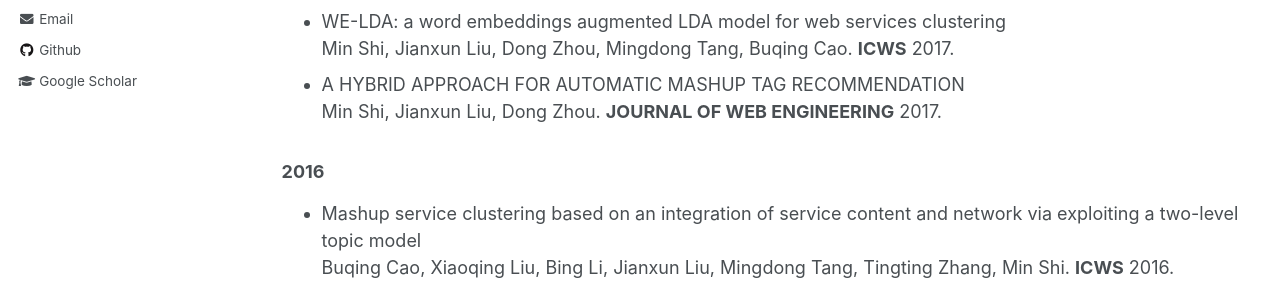
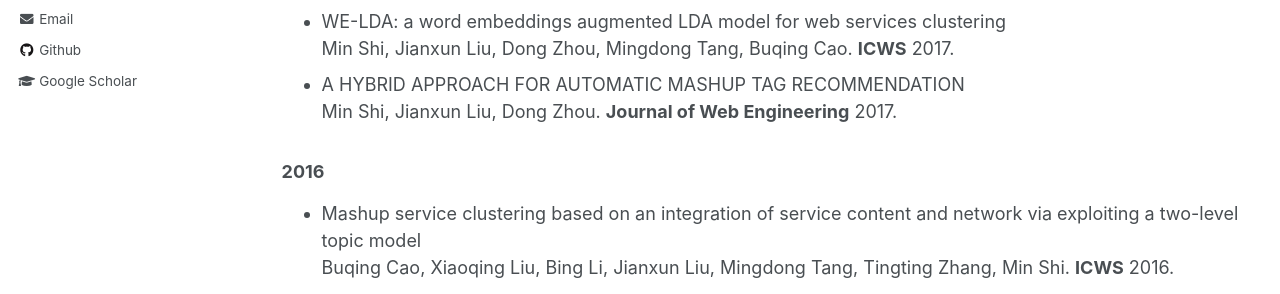
Before and after one commit to shiminxst/shiminxst.github.io, a Jekyll site: the page built from _pages/publications.md, in a window 1280 px wide and 900 px high, scrolled down 3958 px. Shown: the part 340-634 px from the top of the window. Built offline with Jekyll 4.4.1, drawn with Linux system fonts in a browser that asks for light colours.

```diff
--- a/_pages/publications.md
+++ b/_pages/publications.md
@@ -122,7 +122,7 @@ Min Shi, Jianxun Liu, Dong Zhou, Yufei Tang. **IEEE Transactions on Services Com
 * WE-LDA: a word embeddings augmented LDA model for web services clustering <br/>
 Min Shi, Jianxun Liu, Dong Zhou, Mingdong Tang, Buqing Cao. **ICWS** 2017.
 * A HYBRID APPROACH FOR AUTOMATIC MASHUP TAG RECOMMENDATION <br/>
-Min Shi, Jianxun Liu, Dong Zhou. **JOURNAL OF WEB ENGINEERING** 2017.
+Min Shi, Jianxun Liu, Dong Zhou. **Journal of Web Engineering** 2017.
 
 ### 2016
 
```
Also changed, not shown: other parts of _pages/publications.md (+1 -1 lines).
